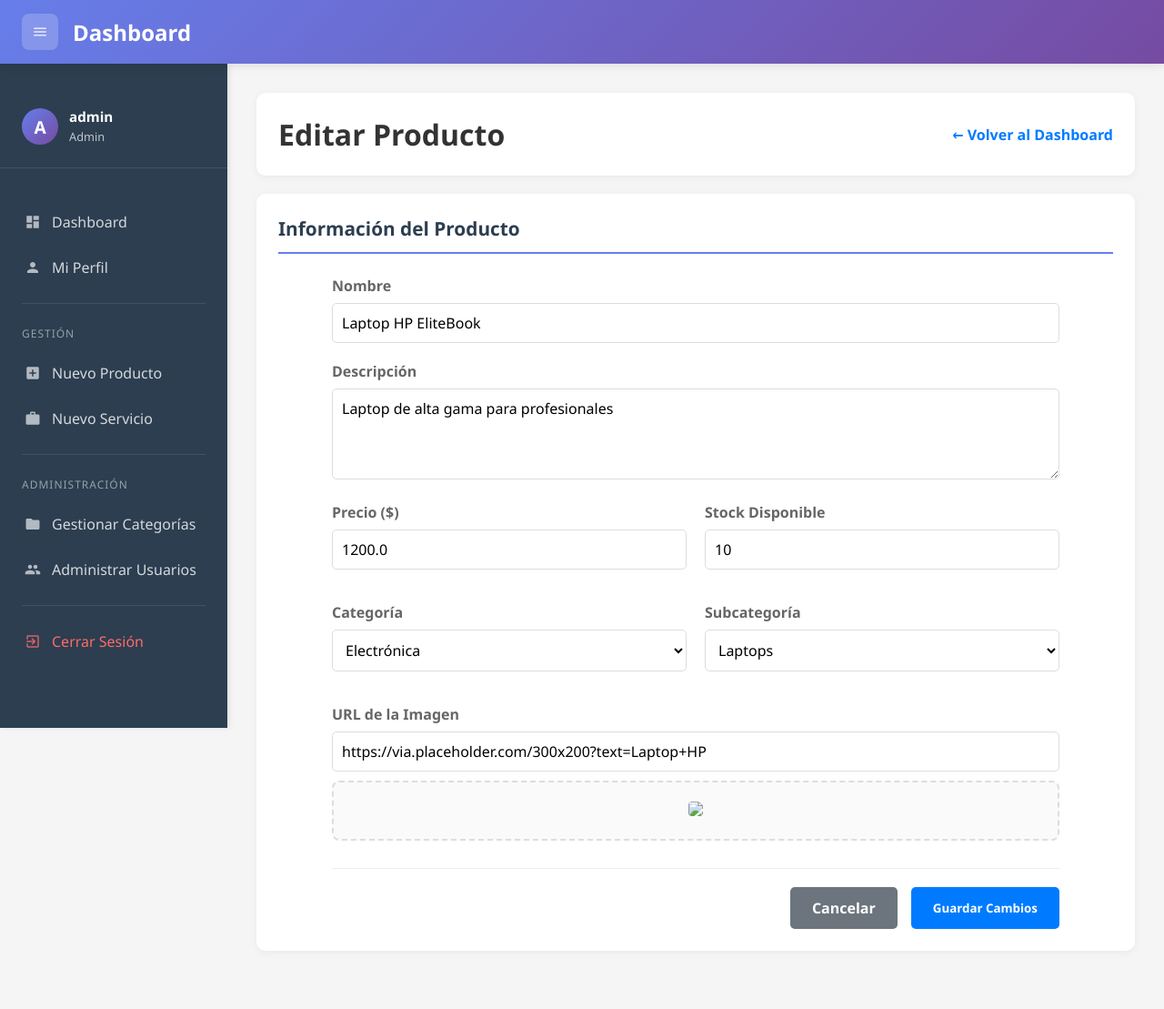
After one commit to pedmjm/gestion_vecinal, a Flask app: page /productos/1/editar in a window 1280 px wide. The commit adds this page. Shown: the whole page at 91% size. Run offline with Flask 3, Linux system fonts and the light colour scheme; a user stored in the database is signed in; data comes from the database, SQL or seed files in the repository; both versions use the stored data as it was after the commit; tables that the repository leaves empty hold one stand-in row (values such as "Sample post"); some libraries are stand-ins or nearby versions.

Commit message:
added functionality, fixed some minor issues, added some html...

```diff
--- a/app.py
+++ b/app.py
@@ -772,7 +772,119 @@ def nuevo_negocio():
                          categorias=categorias,
                          page_title='Nuevo Negocio')
 
-# ... (resto del código existente)
+# RUTAS PARA EDITAR PRODUCTOS
+@app.route('/productos/<int:id>/editar', methods=['GET', 'POST'])
+@login_required
+def editar_producto(id):
+    producto = Producto.query.get_or_404(id)
+
+    # Verificar permisos (solo admin o el creador)
+    if not current_user.is_admin() and producto.created_by != current_user.id:
+        flash('No tienes permisos para editar este producto', 'error')
+        return redirect(url_for('dashboard'))
+
+    categorias = Categoria.query.filter_by(tipo='producto').all()
+
+    if request.method == 'POST':
+        try:
+            producto.nombre = request.form.get('nombre')
+            producto.descripcion = request.form.get('descripcion')
+            producto.precio = float(request.form.get('precio'))
+            producto.stock = int(request.form.get('stock', 0))
+
+            # Manejo de categorías (opcional)
+            cat_id = request.form.get('categoria')
+            subcat_id = request.form.get('subcategoria')
+
+            if cat_id:
+                producto.categoria_id = int(cat_id)
+            if subcat_id:
+                producto.subcategoria_id = int(subcat_id)
+
+            producto.imagen_url = request.form.get('imagen_url')
+
+            db.session.commit()
+            flash('Producto actualizado exitosamente', 'success')
+            return redirect(url_for('dashboard'))
+
+        except Exception as e:
+            db.session.rollback()
+            flash(f'Error al actualizar el producto: {str(e)}', 'error')
+
+    return render_template('editar_item.html',
+                         item=producto,
+                         tipo='producto',
+                         categorias=categorias,
+                         page_title='Editar Producto')
+
+# RUTAS PARA EDITAR SERVICIOS
+@app.route('/servicios/<int:id>/editar', methods=['GET', 'POST'])
+@login_required
+def editar_servicio(id):
+    servicio = Servicio.query.get_or_404(id)
+
+    # Verificar permisos
+    if not current_user.is_admin() and servicio.created_by != current_user.id:
+        flash('No tienes permisos para editar este servicio', 'error')
+        return redirect(url_for('dashboard'))
+
+    categorias = Categoria.query.filter_by(tipo='servicio').all()
+
+    if request.method == 'POST':
+        try:
+            servicio.nombre = request.form.get('nombre')
+            servicio.descripcion = request.form.get('descripcion')
+            servicio.precio = float(request.form.get('precio'))
+            servicio.duracion = request.form.get('duracion')
+
+            # Manejo de categorías
+            cat_id = request.form.get('categoria')
+            subcat_id = request.form.get('subcategoria')
+
+            if cat_id:
+                servicio.categoria_id = int(cat_id)
+            if subcat_id:
+                servicio.subcategoria_id = int(subcat_id)
+
+            servicio.imagen_url = request.form.get('imagen_url')
+
+            db.session.commit()
+            flash('Servicio actualizado exitosamente', 'success')
+            return redirect(url_for('dashboard'))
+
+        except Exception as e:
+            db.session.rollback()
+            flash(f'Error al actualizar el servicio: {str(e)}', 'error')
+
+    return render_template('editar_item.html',
+                         item=servicio,
+                         tipo='servicio',
+                         categorias=categorias,
+                         page_title='Editar Servicio')
+
+@app.route('/api/vendedores/<int:subcategoria_id>')
+@login_required
+def get_vendedores_por_subcategoria(subcategoria_id):
+    # Buscamos productos y servicios que pertenezcan a esta subcategoría
+    productos = Producto.query.filter_by(subcategoria_id=subcategoria_id).all()
+    servicios = Servicio.query.filter_by(subcategoria_id=subcategoria_id).all()
+
+    # Extraemos los IDs de los creadores (vendedores) únicos
+    vendedores_ids = set([p.created_by for p in productos] + [s.created_by for s in servicios])
+
+    resultados = []
+    for v_id in vendedores_ids:
+        user = User.query.get(v_id)
+        if user:
+            # Aquí podrías personalizar para que devuelva el nombre del negocio
+            # si tuvieras una tabla 'Negocio', pero usaremos el username según tu app.py
+            resultados.append({
+                'id': user.id,
+                'nombre_vendedor': user.username,
+                'rol': user.role
+            })
+
+    return jsonify(resultados)
 
 if __name__ == '__main__':
     app.run(debug=True, port=5000)
--- /dev/null
+++ b/templates/editar_item.html
@@ -0,0 +1,211 @@
+{% extends "base.html" %}
+
+{% block title %}{{ 'Editar Producto' if tipo == 'producto' else 'Editar Servicio' }}{% endblock %}
+
+{% block content %}
+    <!-- Header Navigation -->
+    <div class="section" style="display: flex; justify-content: space-between; align-items: center; margin-bottom: 20px;">
+        <h1 style="margin: 0;">{{ 'Editar Producto' if tipo == 'producto' else 'Editar Servicio' }}</h1>
+        <a href="{{ url_for('dashboard') }}" style="text-decoration: none; color: #007bff; font-weight: bold;">
+            &larr; Volver al Dashboard
+        </a>
+    </div>
+
+    <!-- Formulario de Edición -->
+    <div class="section">
+        <h2 class="section-title">Información del {{ 'Producto' if tipo == 'producto' else 'Servicio' }}</h2>
+        <form method="POST" id="editForm" style="max-width: 800px; margin: 0 auto;">
+
+            <!-- Nombre -->
+            <div class="form-group" style="margin-bottom: 20px;">
+                <label for="nombre" style="display: block; margin-bottom: 8px; font-weight: bold;">Nombre</label>
+                <input type="text" id="nombre" name="nombre" class="form-control"
+                       value="{{ item.nombre }}" required
+                       style="width: 100%; padding: 10px; border: 1px solid #ddd; border-radius: 5px;">
+            </div>
+
+            <!-- Descripción -->
+            <div class="form-group" style="margin-bottom: 20px;">
+                <label for="descripcion" style="display: block; margin-bottom: 8px; font-weight: bold;">Descripción</label>
+                <textarea id="descripcion" name="descripcion" class="form-control" required
+                          style="width: 100%; padding: 10px; border: 1px solid #ddd; border-radius: 5px; min-height: 100px; resize: vertical;">{{ item.descripcion }}</textarea>
+            </div>
+
+            <!-- Precio y Campos Condicionales -->
+            <div style="display: flex; gap: 20px; margin-bottom: 20px; flex-wrap: wrap;">
+                <!-- Precio -->
+                <div style="flex: 1; min-width: 200px;">
+                    <div class="form-group">
+                        <label for="precio" style="display: block; margin-bottom: 8px; font-weight: bold;">Precio ($)</label>
+                        <input type="number" id="precio" name="precio" class="form-control" step="0.01" min="0"
+                               value="{{ item.precio }}" required
+                               style="width: 100%; padding: 10px; border: 1px solid #ddd; border-radius: 5px;">
+                    </div>
+                </div>
+
+                <!-- Stock (Solo para Productos) -->
+                {% if tipo == 'producto' %}
+                <div style="flex: 1; min-width: 200px;">
+                    <div class="form-group">
+                        <label for="stock" style="display: block; margin-bottom: 8px; font-weight: bold;">Stock Disponible</label>
+                        <input type="number" id="stock" name="stock" class="form-control" min="0"
+                               value="{{ item.stock }}"
+                               style="width: 100%; padding: 10px; border: 1px solid #ddd; border-radius: 5px;">
+                    </div>
+                </div>
+                {% endif %}
+
+                <!-- Duración (Solo para Servicios) -->
+                {% if tipo == 'servicio' %}
+                <div style="flex: 1; min-width: 200px;">
+                    <div class="form-group">
+                        <label for="duracion" style="display: block; margin-bottom: 8px; font-weight: bold;">Duración</label>
+                        <input type="text" id="duracion" name="duracion" class="form-control"
+                               placeholder="Ej: 1 hora, 30 min" value="{{ item.duracion }}"
+                               style="width: 100%; padding: 10px; border: 1px solid #ddd; border-radius: 5px;">
+                    </div>
+                </div>
+                {% endif %}
+            </div>
+
+            <!-- Categorías y Subcategorías -->
+            <div style="display: flex; gap: 20px; margin-bottom: 20px; flex-wrap: wrap;">
+                <!-- Categoría -->
+                <div style="flex: 1; min-width: 200px;">
+                    <div class="form-group">
+                        <label for="categoria" style="display: block; margin-bottom: 8px; font-weight: bold;">Categoría</label>
+                        <select id="categoria" name="categoria" class="form-control"
+                                style="width: 100%; padding: 10px; border: 1px solid #ddd; border-radius: 5px;">
+                            <option value="">-- Sin Categoría --</option>
+                            {% for cat in categorias %}
+                            <option value="{{ cat.id }}" {% if item.categoria_id == cat.id %}selected{% endif %}>
+                                {{ cat.nombre }}
+                            </option>
+                            {% endfor %}
+                        </select>
+                    </div>
+                </div>
+
+                <!-- Subcategoría -->
+                <div style="flex: 1; min-width: 200px;">
+                    <div class="form-group">
+                        <label for="subcategoria" style="display: block; margin-bottom: 8px; font-weight: bold;">Subcategoría</label>
+                        <select id="subcategoria" name="subcategoria" class="form-control"
+                                style="width: 100%; padding: 10px; border: 1px solid #ddd; border-radius: 5px;">
+                            <option value="">-- Seleccionar Categoría Primero --</option>
+                            <!-- Cargaremos dinámicamente las subcategorías -->
+                        </select>
+                        <input type="hidden" id="current_subcategoria_id" value="{{ item.subcategoria_id or '' }}">
+                        <input type="hidden" id="current_categoria_id" value="{{ item.categoria_id or '' }}">
+                    </div>
+                </div>
+            </div>
+
+            <!-- URL de la Imagen -->
+            <div class="form-group" style="margin-bottom: 20px;">
+                <label for="imagen_url" style="display: block; margin-bottom: 8px; font-weight: bold;">URL de la Imagen</label>
+                <input type="url" id="imagen_url" name="imagen_url" class="form-control"
+                       placeholder="https://..." value="{{ item.imagen_url or '' }}"
+                       style="width: 100%; padding: 10px; border: 1px solid #ddd; border-radius: 5px;">
+
+                <!-- Previsualización de Imagen -->
+                <div style="margin-top: 10px; text-align: center; border: 2px dashed #ddd; padding: 20px; border-radius: 8px; background: #fafafa;">
+                    <img id="preview_img" src="{{ item.imagen_url or '' }}"
+                         style="max-width: 100%; max-height: 200px; object-fit: contain; border-radius: 4px; {% if not item.imagen_url %}display: none;{% endif %}">
+                    <p id="no_img_text" style="color: #999; margin: 10px 0; {% if item.imagen_url %}display: none;{% endif %}">
+                        No hay imagen para mostrar
+                    </p>
+                </div>
+            </div>
+
+            <!-- Botones de Acción -->
+            <div style="display: flex; justify-content: flex-end; gap: 15px; margin-top: 30px; padding-top: 20px; border-top: 1px solid #eee;">
+                <a href="{{ url_for('dashboard') }}"
+                   style="padding: 12px 24px; background-color: #6c757d; color: white; text-decoration: none; border-radius: 5px; font-weight: bold;">
+                    Cancelar
+                </a>
+                <button type="submit"
+                        style="padding: 12px 24px; background-color: #007bff; color: white; border: none; border-radius: 5px; font-weight: bold; cursor: pointer;">
+                    Guardar Cambios
+                </button>
+            </div>
+        </form>
+    </div>
+
+<script>
+console.log("Edit Product/Service Script Loaded"); // Immediate check
+
+document.addEventListener('DOMContentLoaded', function() {
+    const categoriaSelect = document.getElementById('categoria');
+    const subcategoriaSelect = document.getElementById('subcategoria');
+    const currentSubcatId = document.getElementById('current_subcategoria_id').value;
+
+    console.log('Initial IDs:', {
+        cat: categoriaSelect.value,
+        sub: currentSubcatId
+    });
+
+    async function updateSubcategories(categoriaId, selectedSubId = null) {
+        if (!categoriaId) {
+            subcategoriaSelect.innerHTML = '<option value="">-- Seleccionar Categoría Primero --</option>';
+            return;
+        }
+
+        subcategoriaSelect.innerHTML = '<option value="">Cargando...</option>';
+
+        try {
+            const response = await fetch(`/api/subcategorias/${categoriaId}`);
+            const data = await response.json();
+
+            // Normalize data: handling both array and {subcategorias: []} formats
+            const subcategorias = Array.isArray(data) ? data : (data.subcategorias || data.data || []);
+
+            subcategoriaSelect.innerHTML = '<option value="">-- Ninguna --</option>';
+
+            subcategorias.forEach(sub => {
+                const option = document.createElement('option');
+                // Adjust property names based on your specific Flask API response
+                option.value = sub.id || sub.subcategoria_id;
+                option.textContent = sub.nombre || sub.subcategoria_nombre;
+
+                if (selectedSubId && option.value.toString() === selectedSubId.toString()) {
+                    option.selected = true;
+                }
+                subcategoriaSelect.appendChild(option);
+            });
+
+        } catch (error) {
+            console.error('Fetch error:', error);
+            subcategoriaSelect.innerHTML = '<option value="">Error al cargar</option>';
+        }
+    }
+
+    // Event for manual change
+    categoriaSelect.addEventListener('change', (e) => {
+        updateSubcategories(e.target.value);
+    });
+
+    // Auto-load on page start
+    if (categoriaSelect.value) {
+        updateSubcategories(categoriaSelect.value, currentSubcatId);
+    }
+});
+
+// Image Preview logic
+const imagenInput = document.getElementById('imagen_url');
+if (imagenInput) {
+    imagenInput.addEventListener('input', function() {
+        const previewImg = document.getElementById('preview_img');
+        const noImgText = document.getElementById('no_img_text');
+        if (this.value.trim()) {
+            previewImg.src = this.value;
+            previewImg.style.display = 'block';
+            noImgText.style.display = 'none';
+        } else {
+            previewImg.style.display = 'none';
+            noImgText.style.display = 'block';
+        }
+    });
+}
+</script>
+{% endblock %}
```
Also changed, not shown: templates/dashboard.html (+4 -4 lines), templates/nuevo_producto.html (+9 -1 lines), templates/nuevo_servicio.html (+9 -1 lines), instance/database.db.
